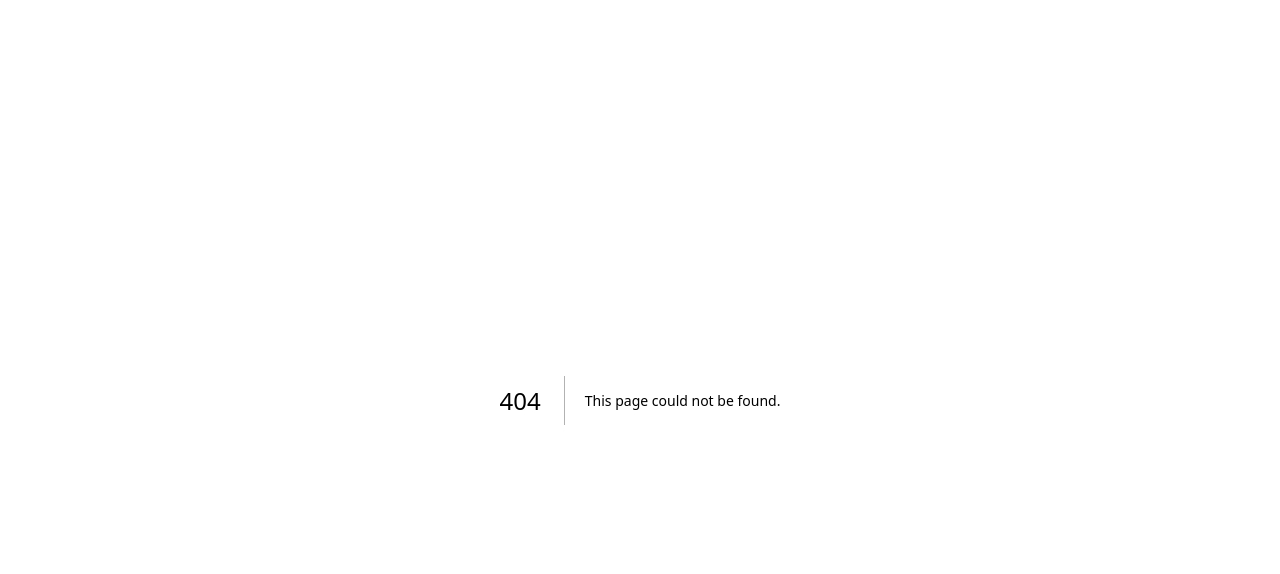
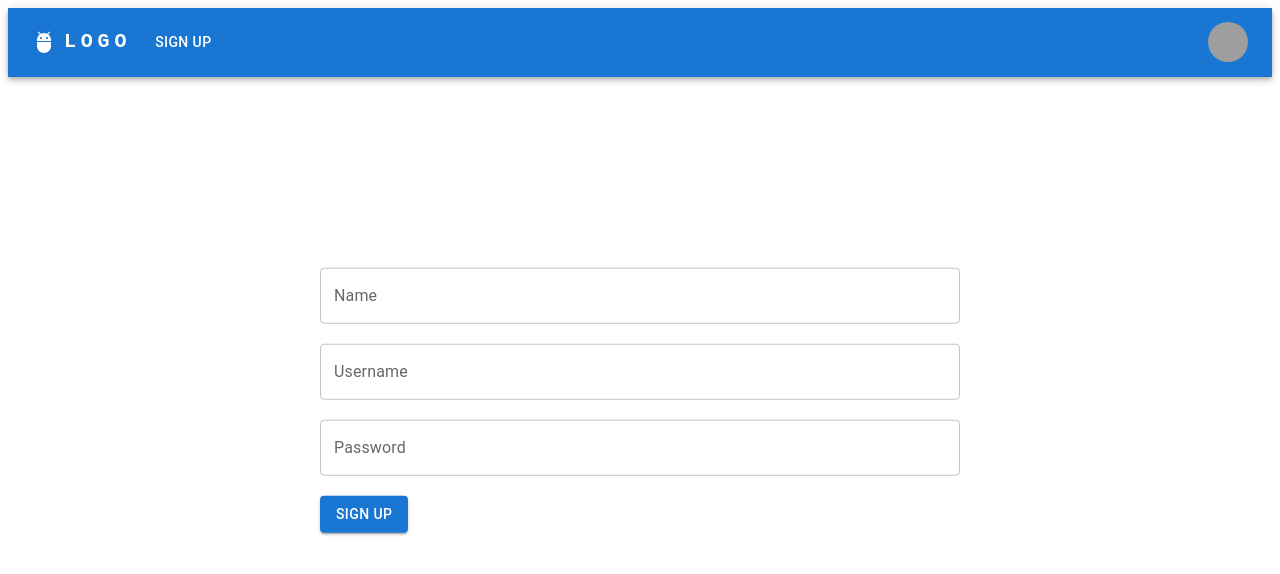
Before and after one commit to simonteoh/nextjs-frontend, a Next.js app: page /signup in a window 1280 px wide. Before the commit this address had no page. Shown: the top 574 px of the page. Built offline with nearby package versions, Linux system fonts and the light colour scheme; grey boxes are pictures that could not be loaded.

Commit message:
#1 first commit

```diff
--- /dev/null
+++ b/components/Navbar.tsx
@@ -0,0 +1,163 @@
+import * as React from 'react';
+import AppBar from '@mui/material/AppBar';
+import Box from '@mui/material/Box';
+import Toolbar from '@mui/material/Toolbar';
+import IconButton from '@mui/material/IconButton';
+import Typography from '@mui/material/Typography';
+import Menu from '@mui/material/Menu';
+import MenuIcon from '@mui/icons-material/Menu';
+import Container from '@mui/material/Container';
+import Avatar from '@mui/material/Avatar';
+import Button from '@mui/material/Button';
+import Tooltip from '@mui/material/Tooltip';
+import MenuItem from '@mui/material/MenuItem';
+import AdbIcon from '@mui/icons-material/Adb';
+import Link from 'next/link';
+
+const pages = ['Sign Up'];
+const settings = ['Profile', 'Account', 'Dashboard', 'Logout'];
+
+function Navbar() {
+  const [anchorElNav, setAnchorElNav] = React.useState<null | HTMLElement>(null);
+  const [anchorElUser, setAnchorElUser] = React.useState<null | HTMLElement>(null);
+
+  const handleOpenNavMenu = (event: React.MouseEvent<HTMLElement>) => {
+    setAnchorElNav(event.currentTarget);
+  };
+  const handleOpenUserMenu = (event: React.MouseEvent<HTMLElement>) => {
+    setAnchorElUser(event.currentTarget);
+  };
+
+  const handleCloseNavMenu = () => {
+    setAnchorElNav(null);
+  };
+
+  const handleCloseUserMenu = () => {
+    setAnchorElUser(null);
+  };
+
+  return (
+    <AppBar position="static">
+      <Container maxWidth="xl">
+        <Toolbar disableGutters>
+          <AdbIcon sx={{ display: { xs: 'none', md: 'flex' }, mr: 1 }} />
+          <Typography
+            variant="h6"
+            noWrap
+            component="a"
+            href="/"
+            sx={{
+              mr: 2,
+              display: { xs: 'none', md: 'flex' },
+              fontFamily: 'monospace',
+              fontWeight: 700,
+              letterSpacing: '.3rem',
+              color: 'inherit',
+              textDecoration: 'none',
+            }}
+          >
+            LOGO
+          </Typography>
+
+          <Box sx={{ flexGrow: 1, display: { xs: 'flex', md: 'none' } }}>
+            <IconButton
+              size="large"
+              aria-label="account of current user"
+              aria-controls="menu-appbar"
+              aria-haspopup="true"
+              onClick={handleOpenNavMenu}
+              color="inherit"
+            >
+              <MenuIcon />
+            </IconButton>
+            <Menu
+              id="menu-appbar"
+              anchorEl={anchorElNav}
+              anchorOrigin={{
+                vertical: 'bottom',
+                horizontal: 'left',
+              }}
+              keepMounted
+              transformOrigin={{
+                vertical: 'top',
+                horizontal: 'left',
+              }}
+              open={Boolean(anchorElNav)}
+              onClose={handleCloseNavMenu}
+              sx={{
+                display: { xs: 'block', md: 'none' },
+              }}
+            >
+              {pages.map((page) => (
+                <MenuItem key={page} onClick={handleCloseNavMenu}>
+                  <Link href="/signup"><Typography textAlign="center">{page}</Typography></Link>
+                </MenuItem>
+              ))}
+            </Menu>
+          </Box>
+          <AdbIcon sx={{ display: { xs: 'flex', md: 'none' }, mr: 1 }} />
+          <Typography
+            variant="h5"
+            noWrap
+            component="a"
+            href=""
+            sx={{
+              mr: 2,
+              display: { xs: 'flex', md: 'none' },
+              flexGrow: 1,
+              fontFamily: 'monospace',
+              fontWeight: 700,
+              letterSpacing: '.3rem',
+              color: 'inherit',
+              textDecoration: 'none',
+            }}
+          >
+            LOGO
+          </Typography>
+          <Box sx={{ flexGrow: 1, display: { xs: 'none', md: 'flex' } }}>
+            {pages.map((page) => (
+              <Button
+                key={page}
+                onClick={handleCloseNavMenu}
+                sx={{ my: 2, color: 'white', display: 'block' }}
+              >
+                {page}
+              </Button>
+            ))}
+          </Box>
+
+          <Box sx={{ flexGrow: 0 }}>
+            <Tooltip title="Open settings">
+              <IconButton onClick={handleOpenUserMenu} sx={{ p: 0 }}>
+                <Avatar alt="Remy Sharp" src="/static/images/avatar/2.jpg" />
+              </IconButton>
+            </Tooltip>
+            <Menu
+              sx={{ mt: '45px' }}
+              id="menu-appbar"
+              anchorEl={anchorElUser}
+              anchorOrigin={{
+                vertical: 'top',
+                horizontal: 'right',
+              }}
+              keepMounted
+              transformOrigin={{
+                vertical: 'top',
+                horizontal: 'right',
+              }}
+              open={Boolean(anchorElUser)}
+              onClose={handleCloseUserMenu}
+            >
+              {settings.map((setting) => (
+                <MenuItem key={setting} onClick={handleCloseUserMenu}>
+                  <Typography textAlign="center">{setting}</Typography>
+                </MenuItem>
+              ))}
+            </Menu>
+          </Box>
+        </Toolbar>
+      </Container>
+    </AppBar>
+  );
+}
+export default Navbar;
--- a/package.json
+++ b/package.json
@@ -11,16 +11,19 @@
   "dependencies": {
     "@emotion/react": "^11.10.5",
     "@emotion/styled": "^11.10.5",
-    "@mui/material": "^5.11.0",
+    "@mui/icons-material": "^5.11.0",
+    "@mui/material": "^5.11.2",
     "@next/font": "13.0.7",
     "@types/node": "18.11.15",
     "@types/react": "18.0.26",
     "@types/react-dom": "18.0.9",
+    "axios": "^1.2.2",
     "eslint": "8.29.0",
     "eslint-config-next": "13.0.7",
     "next": "13.0.7",
     "react": "18.2.0",
     "react-dom": "18.2.0",
+    "react-toastify": "^9.1.1",
     "typescript": "4.9.4"
   }
 }
--- a/pages/_app.tsx
+++ b/pages/_app.tsx
@@ -1,6 +1,16 @@
 import '../styles/globals.css'
 import type { AppProps } from 'next/app'
+import Link from "next/link";
+import Navbar from '../components/Navbar';
+
 
 export default function App({ Component, pageProps }: AppProps) {
-  return <Component {...pageProps} />
+  return (
+    <div>
+      <Navbar></Navbar>
+      <Component {...pageProps} />
+
+    </div>
+
+  )
 }
--- a/pages/index.tsx
+++ b/pages/index.tsx
@@ -1,4 +1,5 @@
 import React from 'react';
+
 
 function index() {
   return (
--- /dev/null
+++ b/pages/signup/index.tsx
@@ -0,0 +1,48 @@
+import { Button, TextField } from '@mui/material';
+import axios from 'axios';
+import React, { useRef } from 'react';
+import { toast, ToastContainer } from 'react-toastify';
+import "react-toastify/dist/ReactToastify.css";
+import styles from '../../styles/Signup.module.css';
+
+function SignUp() {
+    const inputForm = useRef<HTMLFormElement>(null);
+    const handleSubmit = async(event: React.FormEvent) => {
+        event.preventDefault()
+        try {
+            const response = await toast.promise(
+                axios.post("http://localhost:5000/auth/signup",{
+                    name:inputForm.current?.fullName.value,
+                    username:inputForm.current?.username.value,
+                    password:inputForm.current?.password.value}),
+                {
+                  pending: "Processing account sign up",
+                  success: 'Account created successful',
+                  error: 'Something went wrong'
+                },{
+                    position: toast.POSITION.TOP_RIGHT
+                }
+            );
+        } catch (error) {
+
+        }
+
+      };
+
+    return (
+        <React.Fragment>
+            <ToastContainer />
+        <div className={styles.signup}>
+        <form ref={inputForm} onSubmit={handleSubmit}>
+
+                <TextField id="outlined-basic" label="Name" variant="outlined" name='fullName'/>
+                <TextField id="outlined-basic" label="Username" variant="outlined" name='username'/>
+                <TextField id="outlined-basic" label="Password" variant="outlined" name='password' type="password"/>
+                <Button variant="contained" type='submit'>Sign up</Button>
+            </form>
+        </div>
+        </React.Fragment>
+    );
+}
+
+export default SignUp;
--- /dev/null
+++ b/styles/Signup.module.css
@@ -0,0 +1,16 @@
+.signup{
+    position: absolute;
+    top: 50%;
+    left: 50%;
+    margin-right: -50%;
+    transform: translate(-50%, -50%);
+    width: 50%;
+}
+.signup form {
+    width: 100%;
+}
+
+.signup form div{
+    width: 100%;
+    margin-bottom: 10px;
+}
```
Also changed, not shown: 1 other file (tests, documents, lock files or other folders).
